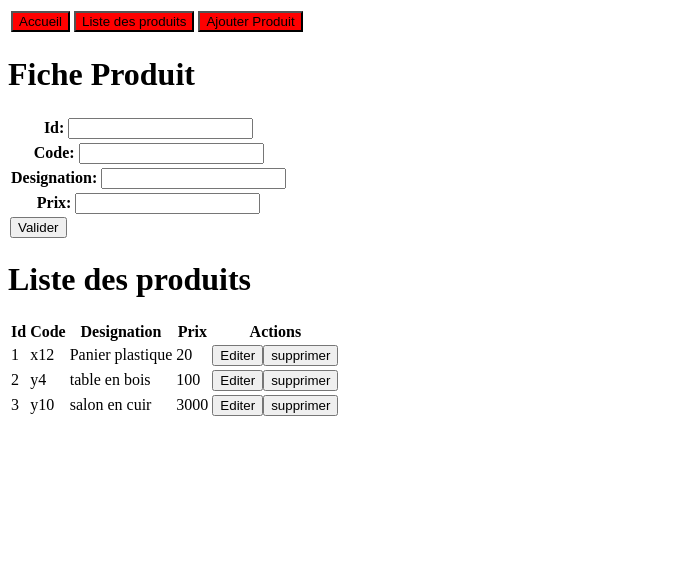
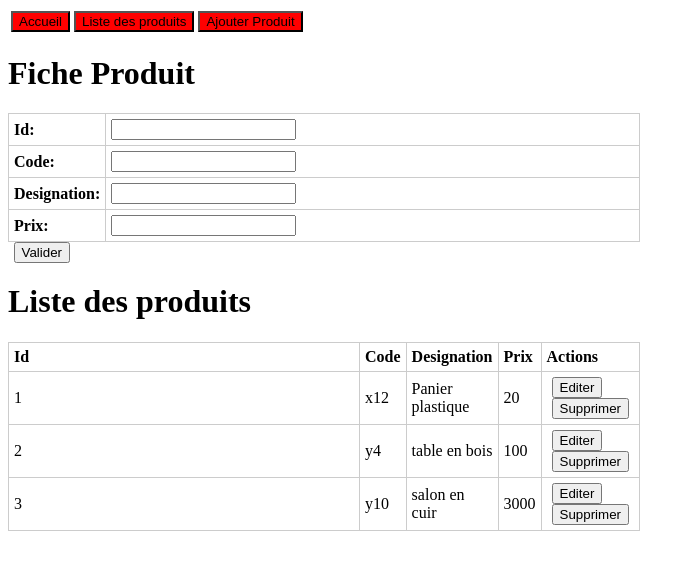
Before and after one commit to hadilbj/gestion-produits, an Angular app: page /produits in a window 1280 px wide. Shown: the top 570 px of the page, without its empty margins (0-695 px from the left). Built offline with nearby package versions, Linux system fonts and the light colour scheme.

Commit message:
Edit css

```diff
--- a/src/app/produits/produits.component.css
+++ b/src/app/produits/produits.component.css
@@ -0,0 +1,53 @@
+/* Style pour le formulaire */
+table {
+    width: 50%;
+    border-collapse: collapse;
+}
+
+table th, table td {
+    padding: 10px;
+}
+
+table th {
+    text-align: left;
+    width: 15%;
+}
+
+table td {
+    width: 100%;
+}
+
+/* Style pour les boutons */
+button {
+    display: block;
+    margin-top: 10%;
+}
+
+/* Aligner le bouton Valider au centre */
+button[type="submit"] {
+    margin: 0 auto;
+    display: block;
+}
+
+/* Style pour la liste des produits */
+h1 {
+    margin-top: 20px;
+}
+
+table th, table td {
+    border: 1px solid #ccc;
+    padding: 5px;
+}
+
+/* Style pour les boutons dans la liste des produits */
+table button {
+    margin: 0 5px;
+}
+
+table.product-list {
+    width: 50%;
+}
+
+th.narrow-column {
+    width: 30px; /* Ajustez la largeur minimale selon vos besoins */
+}
--- a/src/app/produits/produits.component.html
+++ b/src/app/produits/produits.component.html
@@ -1,55 +1,66 @@
-<div>
+<link rel="stylesheet" type="text/css" href="produits.component.css">
+
+<div class="product-form">
     <h1>Fiche Produit</h1>
     <table>
         <tbody>
             <tr>
                 <th>
-                Id:
-                <input type="text">
+                    <label for="id">Id:</label>
                 </th>
+                <td>
+                    <input type="text" id="id" name="id" class="input-field">
+                </td>
             </tr>
             <tr>
                 <th>
-                    Code:
-                    <input type="text">
+                    <label for="code">Code:</label>
                 </th>
+                <td>
+                    <input type="text" id="code" name="code" class="input-field">
+                </td>
             </tr>
             <tr>
                 <th>
-                    Designation:
-                    <input type="text">
+                    <label for="designation">Designation:</label>
                 </th>
+                <td>
+                    <input type="text" id="Designation" name="Designation" class="input-field">
+                </td>
             </tr>
             <tr>
                 <th>
-                    Prix:
-                    <input type="text">
+                    <label for="prix">Prix:</label>
                 </th>
+                <td>
+                    <input type="text" id="Prix" name="Prix" class="input-field">
+                </td>
             </tr>
-
         </tbody>
-        <button>Valider</button>
+        <button class="submit-button">Valider</button>
     </table>
 
+    <h1>Liste des produits</h1>
 
-    <h1>Liste des produits</h1>
-    <!-- <app-entete></app-entete> -->
-
-    <table>
+    <table class="product-list">
         <thead>
             <tr>
-                <th> Id </th>    <th> Code </th>    <th> Designation </th>    <th> Prix </th> <th>Actions</th>
+                <th class="narrow-column">Id</th>
+                <th>Code</th>
+                <th>Designation</th>
+                <th>Prix</th>
+                <th>Actions</th>
             </tr>
         </thead>
         <tbody>
-            <tr *ngFor = "let p of produits">
-                <td> {{p.id}}</td>
-                <td> {{p.code}}</td>
-                <td> {{p.designation}}</td>
-                <td> {{p.prix}}</td>
+            <tr *ngFor="let p of produits">
+                <td class="narrow-column">{{p.id}}</td>
+                <td>{{p.code}}</td>
+                <td>{{p.designation}}</td>
+                <td>{{p.prix}}</td>
                 <td>
-                    <button>Editer</button>
-                    <button>supprimer</button>
+                    <button class="edit-button">Editer</button>
+                    <button class="delete-button">Supprimer</button>
                 </td>
             </tr>
         </tbody>
```
